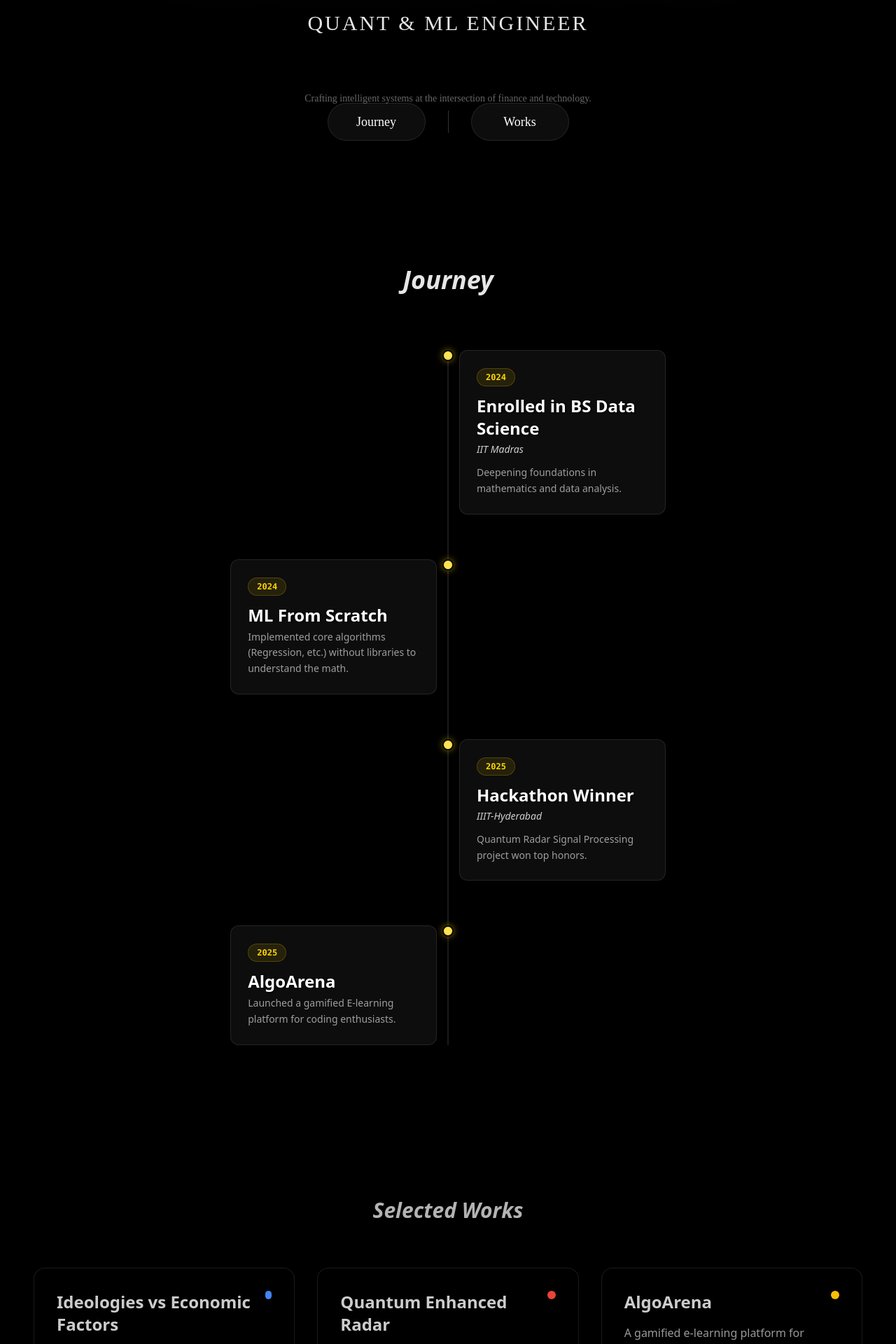
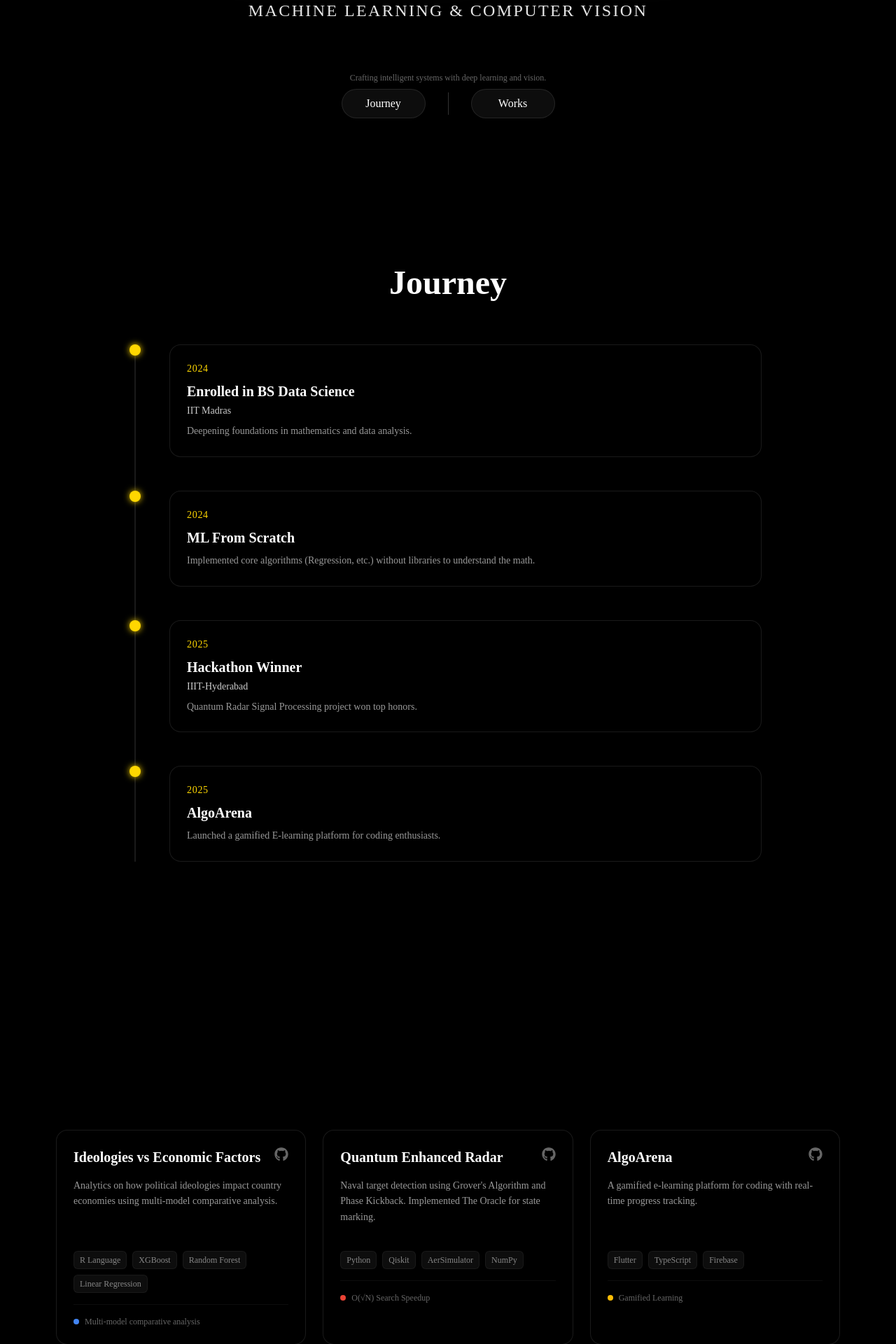
Before and after one commit to Schrodingerscat07/Shiva__Portfolio, a React (Vite) app: page / in a window 1280 px wide. Shown: the part 500-2420 px from the top of the page at 70% size. Built offline with nearby package versions, Linux system fonts and the light colour scheme; a web font is replaced by a local one.

Commit message:
extra changes

```diff
--- a/src/App.jsx
+++ b/src/App.jsx
@@ -2,6 +2,7 @@ import React, { Suspense, useRef, useState, useEffect } from 'react';
 import { Canvas } from '@react-three/fiber';
 import { motion, useScroll, useTransform } from 'framer-motion';
 import { Tilt } from 'react-tilt';
+import { FaGithub } from 'react-icons/fa';
 import AnimatedBackground from './components/AnimatedBackground';
 import { HERO_CONTENT, TIMELINE_DATA, PROJECTS, SOCIAL_LINKS } from './constants/data';
 import './index.css';
@@ -105,7 +106,7 @@ function App() {
         {/* Top Left: Name */}
         <div className="fixed top-8 left-8 z-50 mix-blend-difference">
           <span
-            className="font-japanese font-bold text-2xl tracking-tighter text-white cursor-pointer"
+            className="font-japanese font-bold text-xl tracking-tighter text-white cursor-pointer"
             onClick={() => window.scrollTo({ top: 0, behavior: 'smooth' })}
           >
             SHIVA
@@ -115,12 +116,12 @@ function App() {
         {/* Top Right: Socials & Resume */}
         <div className="fixed top-8 right-8 z-50 flex items-center gap-6 mix-blend-difference">
           {SOCIAL_LINKS.map((link) => (
-            <a key={link.name} href={link.url} target="_blank" rel="noopener noreferrer" className="text-white/70 hover:text-white transition-colors font-japanese text-sm uppercase tracking-widest">
+            <a key={link.name} href={link.url} target="_blank" rel="noopener noreferrer" className="text-white/70 hover:text-white transition-colors font-japanese text-xs uppercase tracking-widest">
               {link.name}
             </a>
           ))}
           <div className="h-4 w-[1px] bg-white/20"></div>
-          <a href={HERO_CONTENT.resumeLink} className="text-white/70 hover:text-white transition-colors font-japanese text-sm uppercase tracking-widest cursor-pointer">
+          <a href={HERO_CONTENT.resumeLink} className="text-white/70 hover:text-white transition-colors font-japanese text-xs uppercase tracking-widest cursor-pointer">
             Resume
           </a>
         </div>
@@ -137,7 +138,7 @@ function App() {
           >
             {/* Huge Title with Blur/Glow Effect */}
             <h1
-              className="font-japanese text-[12rem] md:text-[16rem] leading-none font-bold text-transparent bg-clip-text bg-gradient-to-b from-white to-white/80 mix-blend-overlay"
+              className="font-japanese text-[10rem] md:text-[13rem] leading-none font-bold text-transparent bg-clip-text bg-gradient-to-b from-white to-white/80 mix-blend-overlay"
               style={{
                 filter: 'drop-shadow(0 0 30px rgba(255,255,255,0.5)) blur(1px)',
                 WebkitTextStroke: '1px rgba(255,255,255,0.2)'
@@ -147,7 +148,7 @@ function App() {
             </h1>
 
             {/* Subtitle */}
-            <p className="font-japanese text-2xl md:text-3xl text-white/90 mt-8 mb-24 tracking-widest uppercase font-light">
+            <p className="font-japanese text-xl md:text-2xl text-white/90 mt-8 mb-24 tracking-widest uppercase font-light">
               {HERO_CONTENT.tagline}
             </p>
 
@@ -155,7 +156,7 @@ function App() {
             <div className="flex gap-8 items-center">
               <MagneticButton
                 onClick={() => document.getElementById('journey').scrollIntoView({ behavior: 'smooth' })}
-                className="px-8 py-3 rounded-full bg-white/5 backdrop-blur-sm border border-white/10 text-white font-japanese text-lg hover:bg-white/10 transition-all duration-300 min-w-[140px]"
+                className="px-6 py-2 rounded-full bg-white/5 backdrop-blur-sm border border-white/10 text-white font-japanese text-base hover:bg-white/10 transition-all duration-300 min-w-[120px]"
               >
                 Journey
               </MagneticButton>
@@ -164,131 +165,96 @@ function App() {
 
               <MagneticButton
                 onClick={() => document.getElementById('projects').scrollIntoView({ behavior: 'smooth' })}
-                className="px-8 py-3 rounded-full bg-white/5 backdrop-blur-sm border border-white/10 text-white font-japanese text-lg hover:bg-white/10 transition-all duration-300 min-w-[140px]"
+                className="px-6 py-2 rounded-full bg-white/5 backdrop-blur-sm border border-white/10 text-white font-japanese text-base hover:bg-white/10 transition-all duration-300 min-w-[120px]"
               >
                 Works
               </MagneticButton>
             </div>
 
             {/* Small Description at bottom */}
-            <p className="absolute bottom-12 text-white/40 font-japanese text-sm max-w-md leading-relaxed">
+            <p className="absolute bottom-12 text-white/40 font-japanese text-xs max-w-md leading-relaxed">
               {HERO_CONTENT.description}
             </p>
           </motion.div>
         </Section>
 
-        {/* Timeline Section */}
-        <Section className="py-20" id="journey">
-          <h2 className="font-display text-4xl font-bold mb-20 text-center italic text-white/90 hover:text-white transition-colors duration-300 drop-shadow-lg">Journey</h2>
+        {/* Journey Section */}
+        <Section id="journey" className="min-h-screen flex items-center justify-center relative py-20">
+          <div className="max-w-4xl w-full relative z-10">
+            <motion.h2
+              initial={{ opacity: 0, y: 20 }}
+              whileInView={{ opacity: 1, y: 0 }}
+              className="font-japanese text-4xl md:text-5xl font-bold text-white mb-16 text-center"
+            >
+              Journey
+            </motion.h2>
 
-          <div className="relative max-w-4xl mx-auto px-4">
-            {/* Continuous Line Background */}
-            <div className="absolute left-[27px] top-0 bottom-0 w-[2px] bg-white/10 md:left-1/2 md:-ml-[1px]" />
-
-            <div className="space-y-16">
+            <div className="relative border-l-2 border-white/10 ml-4 md:ml-0 space-y-12">
               {TIMELINE_DATA.map((item, index) => (
                 <motion.div
                   key={index}
-                  initial={{ opacity: 0, y: 50 }}
-                  whileInView={{ opacity: 1, y: 0 }}
-                  viewport={{ once: true, margin: "-100px" }}
+                  initial={{ opacity: 0, x: index % 2 === 0 ? -50 : 50 }}
+                  whileInView={{ opacity: 1, x: 0 }}
                   transition={{ duration: 0.6, delay: index * 0.1 }}
-                  className={`relative flex flex-col md:flex-row gap-8 ${index % 2 === 0 ? 'md:flex-row-reverse' : ''}`}
+                  className="relative pl-8 md:pl-12 group"
                 >
                   {/* Timeline Marker */}
-                  <div className="absolute left-[19px] top-0 md:left-1/2 md:-ml-[8px] z-10">
-                    <motion.div
-                      initial={{ scale: 0 }}
-                      whileInView={{ scale: 1 }}
-                      transition={{ type: "spring", stiffness: 200, damping: 10, delay: 0.2 }}
-                      className="w-4 h-4 rounded-full border-2 border-black shadow-[0_0_10px_rgba(255,215,0,0.5)]"
-                      style={{ backgroundColor: '#FFD700' }} // Gold
-                    >
-                      <motion.div
-                        animate={{ scale: [1, 1.5, 1] }}
-                        transition={{ duration: 2, repeat: Infinity }}
-                        className="w-full h-full rounded-full bg-white/30"
-                      />
-                    </motion.div>
+                  <div className="absolute -left-[9px] top-0 w-4 h-4 rounded-full bg-[#FFD700] shadow-[0_0_10px_#FFD700] group-hover:scale-125 transition-transform duration-300" />
+
+                  <div className="bg-black/40 backdrop-blur-xl border border-white/10 p-6 rounded-2xl hover:bg-black/50 transition-all duration-300">
+                    <span className="font-japanese text-[#FFD700] text-sm tracking-wider mb-2 block">{item.year}</span>
+                    <h3 className="font-japanese text-xl font-bold text-white mb-1" style={{ textShadow: '0 2px 4px rgba(0,0,0,0.5)' }}>{item.title}</h3>
+                    <p className="font-japanese text-white/80 text-sm mb-2">{item.institution || item.project || item.event}</p>
+                    <p className="font-japanese text-white/60 text-sm leading-relaxed">{item.description}</p>
                   </div>
-
-                  {/* Content Card */}
-                  <div className="ml-12 md:ml-0 md:w-1/2">
-                    <motion.div
-                      initial={{ opacity: 0, x: index % 2 === 0 ? 50 : -50 }}
-                      whileInView={{ opacity: 1, x: 0 }}
-                      viewport={{ once: true, margin: "-100px" }}
-                      transition={{ duration: 0.6, delay: index * 0.1 }}
-                      className={`p-6 rounded-xl border border-white/10 backdrop-blur-md relative overflow-hidden group hover:border-[#FFD700]/30 transition-colors duration-500
-                      ${index % 2 === 0 ? 'md:mr-12' : 'md:ml-12'}`}
-                      style={{ backgroundColor: 'rgba(255, 255, 255, 0.05)' }} // Light semi-transparent bg
-                    >
-                      {/* Inner Highlight */}
-                      <div className="absolute inset-0 bg-white/5 opacity-0 group-hover:opacity-100 transition-opacity duration-500 pointer-events-none" />
-
-                      <span className="inline-block px-3 py-1 rounded-full bg-[#FFD700]/10 border border-[#FFD700]/20 text-[#FFD700] text-xs font-mono font-bold mb-3">
-                        {item.year}
-                      </span>
-
-                      <h3 className="font-display text-2xl font-bold text-white mb-1" style={{ textShadow: '1px 1px 3px #000000' }}>
-                        {item.title}
-                      </h3>
-
-                      {(item.institution || item.project || item.event) && (
-                        <p className="text-white/80 text-sm font-medium mb-3 italic">
-                          {item.institution || item.project || item.event}
-                        </p>
-                      )}
-
-                      <p className="text-white/60 text-sm leading-relaxed font-light">
-                        {item.description}
-                      </p>
-                    </motion.div>
-                  </div>
-
-                  {/* Empty space for the other side */}
-                  <div className="hidden md:block md:w-1/2" />
                 </motion.div>
               ))}
             </div>
           </div>
         </Section>
 
-        {/* Projects Section */}
-        <Section id="projects">
-          <h2 className="font-display text-3xl font-bold mb-16 italic text-white/70 hover:text-white transition-colors duration-300">Selected Works</h2>
-          <div className="grid grid-cols-1 md:grid-cols-2 lg:grid-cols-3 gap-8 w-full max-w-7xl px-4">
-            {PROJECTS.map((project) => (
+        {/* Selected Works Section */}
+        <Section id="projects" className="min-h-screen flex items-center justify-center relative py-20">
+          <div className="max-w-6xl w-full relative z-10 px-4">
+            <motion.h2
+              initial={{ opacity: 0, y: 20 }}
+              whileInView={{ opacity: 1, y: 0 }}
+              className="font-japanese text-4xl md:text-5xl font-bold text-black mb-16 text-center"
+            >
+              Selected Works
+            </motion.h2>
+
+            <div className="grid grid-cols-1 md:grid-cols-2 lg:grid-cols-3 gap-6">
+              {PROJECTS.map((project, index) => (
                 <Tilt key={project.id} options={{ max: 15, scale: 1.02, speed: 400 }} className="h-full">
                   <motion.div
                     initial={{ opacity: 0, y: 20 }}
                     whileInView={{ opacity: 1, y: 0 }}
-                  className="bg-black/40 backdrop-blur-xl border border-white/10 p-8 rounded-2xl h-full flex flex-col hover:border-white/20 transition-all group shadow-2xl"
+                    transition={{ delay: index * 0.1 }}
+                    className="bg-black/60 backdrop-blur-md border border-white/10 p-6 rounded-2xl h-full hover:border-white/30 transition-all duration-300 group"
                   >
-                  <div className="mb-4 flex justify-between items-start">
-                    <h3 className="font-display text-2xl font-bold text-white/80 group-hover:text-white transition-colors duration-300">{project.title}</h3>
-                    <div className="w-3 h-3 rounded-full" style={{ backgroundColor: project.color }} />
+                    <div className="flex justify-between items-start mb-4">
+                      <h3 className="font-japanese text-xl font-bold text-white group-hover:text-[#FFD700] transition-colors">{project.title}</h3>
+                      <a href={project.link} target="_blank" rel="noopener noreferrer" className="text-white/40 hover:text-white transition-colors">
+                        <FaGithub size={20} />
+                      </a>
                     </div>
-                  <p className="text-white/60 group-hover:text-white transition-colors duration-300 mb-6 flex-grow">{project.description}</p>
-
-                  <div className="mb-6">
-                    <div className="text-xs font-mono text-white/40 group-hover:text-white/60 transition-colors duration-300 mb-2">TECH STACK</div>
-                    <div className="flex flex-wrap gap-2">
-                      {project.tech.map(t => (
-                        <span key={t} className="px-2 py-1 bg-white/5 border border-white/5 rounded text-xs text-white/60 group-hover:text-white transition-colors duration-300 font-medium">{t}</span>
+                    <p className="font-japanese text-white/60 text-sm mb-6 leading-relaxed h-20 overflow-hidden">{project.description}</p>
+                    <div className="flex flex-wrap gap-2 mb-4">
+                      {project.tech.map((t) => (
+                        <span key={t} className="px-2 py-1 rounded-md bg-white/5 border border-white/5 text-xs text-white/50 font-japanese">
+                          {t}
+                        </span>
                       ))}
                     </div>
-                  </div>
-
-                  <div className="mt-auto pt-6 border-t border-white/5 flex justify-between items-center">
-                    <span className="text-sm font-mono text-blue-400 font-bold">{project.stat}</span>
-                    <a href={project.link} target="_blank" rel="noopener noreferrer" className="text-white/70 hover:text-white hover:underline underline-offset-4 transition-colors duration-300">
-                      View Code &rarr;
-                    </a>
+                    <div className="pt-4 border-t border-white/5 flex items-center gap-2">
+                      <div className="w-2 h-2 rounded-full" style={{ backgroundColor: project.color }} />
+                      <span className="font-japanese text-xs text-white/40">{project.stat}</span>
                     </div>
                   </motion.div>
                 </Tilt>
               ))}
+            </div>
           </div>
         </Section>
 
--- a/src/components/AnimatedBackground.jsx
+++ b/src/components/AnimatedBackground.jsx
@@ -1,92 +1,9 @@
-import React, { useRef, useMemo } from 'react';
+import React, { useRef, useMemo, useEffect, Suspense } from 'react';
 import { Canvas, useFrame, useThree } from '@react-three/fiber';
-import { useTexture, useVideoTexture } from '@react-three/drei';
+import { useVideoTexture } from '@react-three/drei';
 import { Vector2 } from 'three';
-import bgImage from '../assets/bg-dark-splash.png';
 import flowerCaveVideo from '../assets/flower_cave.mp4';
 import journeyVideo from '../assets/journey_bg.mp4';
-
-const FluidImageShader = {
-  uniforms: {
-    uTime: { value: 0 },
-    uTexture: { value: null },
-    uResolution: { value: new Vector2(1, 1) },
-    uImageResolution: { value: new Vector2(1, 1) },
-    uOpacity: { value: 1.0 }
-  },
-  vertexShader: `
-    varying vec2 vUv;
-    void main() {
-      vUv = uv;
-      gl_Position = projectionMatrix * modelViewMatrix * vec4(position, 1.0);
-    }
-  `,
-  fragmentShader: `
-    uniform float uTime;
-    uniform sampler2D uTexture;
-    uniform vec2 uResolution;
-    uniform vec2 uImageResolution;
-    uniform float uOpacity;
-    varying vec2 vUv;
-
-    // Simplex noise function
-    vec3 permute(vec3 x) { return mod(((x*34.0)+1.0)*x, 289.0); }
-
-    float snoise(vec2 v){
-      const vec4 C = vec4(0.211324865405187, 0.366025403784439,
-               -0.577350269189626, 0.024390243902439);
-      vec2 i  = floor(v + dot(v, C.yy) );
-      vec2 x0 = v -   i + dot(i, C.xx);
-      vec2 i1;
-      i1 = (x0.x > x0.y) ? vec2(1.0, 0.0) : vec2(0.0, 1.0);
-      vec4 x12 = x0.xyxy + C.xxzz;
-      x12.xy -= i1;
-      i = mod(i, 289.0);
-      vec3 p = permute( permute( i.y + vec3(0.0, i1.y, 1.0 ))
-      + i.x + vec3(0.0, i1.x, 1.0 ));
-      vec3 m = max(0.5 - vec3(dot(x0,x0), dot(x12.xy,x12.xy), dot(x12.zw,x12.zw)), 0.0);
-      m = m*m ;
-      m = m*m ;
-      vec3 x = 2.0 * fract(p * C.www) - 1.0;
-      vec3 h = abs(x) - 0.5;
-      vec3 ox = floor(x + 0.5);
-      vec3 a0 = x - ox;
-      m *= 1.79284291400159 - 0.85373472095314 * ( a0*a0 + h*h );
-      vec3 g;
-      g.x  = a0.x  * x0.x  + h.x  * x0.y;
-      g.yz = a0.yz * x12.xz + h.yz * x12.yw;
-      return 130.0 * dot(m, g);
-    }
-
-    void main() {
-      // Background cover logic
-      vec2 ratio = vec2(
-        min((uResolution.x / uResolution.y) / (uImageResolution.x / uImageResolution.y), 1.0),
-        min((uResolution.y / uResolution.x) / (uImageResolution.y / uImageResolution.x), 1.0)
-      );
-      vec2 uv = vec2(
-        vUv.x * ratio.x + (1.0 - ratio.x) * 0.5,
-        vUv.y * ratio.y + (1.0 - ratio.y) * 0.5
-      );
-
-      // Fluid distortion
-      float noise = snoise(uv * 5.0 + uTime * 0.1);
-      float wave = snoise(uv * 2.0 - uTime * 0.05);
-
-      vec2 distortedUv = uv + vec2(noise, wave) * 0.01;
-
-      // RGB Shift
-      float r = texture2D(uTexture, distortedUv + vec2(0.001, 0.0)).r;
-      float g = texture2D(uTexture, distortedUv).g;
-      float b = texture2D(uTexture, distortedUv - vec2(0.001, 0.0)).b;
-
-      // Darken slightly for text readability
-      vec3 color = vec3(r, g, b) * 0.6;
-
-      gl_FragColor = vec4(color, uOpacity);
-    }
-  `
-};
 
 const SumieShader = {
   uniforms: {
@@ -214,17 +131,36 @@ const BackgroundMesh = ({ shader, opacity, texture }) => {
   );
 };
 
-const VideoMesh = ({ video, opacity }) => {
-  const texture = useVideoTexture(video, {
-    start: true,
+const SumieMesh = ({ opacity }) => {
+  return (
+    <BackgroundMesh
+      shader={SumieShader}
+      opacity={opacity}
+    />
+  );
+};
+
+const VideoMesh = ({ videoSrc, opacity, isActive }) => {
+  const texture = useVideoTexture(videoSrc, {
+    unsuspend: 'canplay',
     muted: true,
     loop: true,
-    playsInline: true,
+    start: true, // Always start to ensure it loads and resolves Suspense
     crossOrigin: 'Anonymous'
   });
 
+  useEffect(() => {
+    if (texture.image) {
+      if (isActive) {
+        texture.image.play().catch(e => console.warn("Play failed", e));
+      } else {
+        texture.image.pause();
+      }
+    }
+  }, [isActive, texture]);
+
   const mesh = useRef();
-  const { size, viewport } = useThree();
+  const { viewport } = useThree();
 
   useFrame(() => {
     if (mesh.current) {
@@ -236,28 +172,8 @@ const VideoMesh = ({ video, opacity }) => {
   return (
     <mesh ref={mesh} scale={[viewport.width, viewport.height, 1]}>
       <planeGeometry args={[1, 1]} />
-      <meshBasicMaterial map={texture} transparent={true} opacity={0} toneMapped={false} />
+      <meshBasicMaterial map={texture} transparent opacity={0} toneMapped={false} />
     </mesh>
-  );
-};
-
-const FluidMesh = ({ opacity }) => {
-  const texture = useTexture(bgImage);
-  return (
-    <BackgroundMesh
-      shader={FluidImageShader}
-      texture={texture}
-      opacity={opacity}
-    />
-  );
-};
-
-const SumieMesh = ({ opacity }) => {
-  return (
-    <BackgroundMesh
-      shader={SumieShader}
-      opacity={opacity}
-    />
   );
 };
 
@@ -269,16 +185,21 @@ const AnimatedBackground = ({ variant = 'default' }) => {
         dpr={[1, 1.5]} // Limit pixel ratio for performance
         gl={{ antialias: false, powerPreference: "high-performance" }} // Disable antialiasing for speed
       >
-        <React.Suspense fallback={null}>
-          {/* Sumi-e Background (Hero/Default) */}
-          <SumieMesh opacity={variant === 'default' ? 1.0 : 0.0} />
-
-          {/* Journey Video Background (Timeline) */}
-          <VideoMesh video={journeyVideo} opacity={variant === 'journey' ? 1.0 : 0.0} />
+        <Suspense fallback={null}>
+          {/* Journey Video Background (Hero & Timeline) */}
+          <VideoMesh
+            videoSrc={journeyVideo}
+            opacity={(variant === 'default' || variant === 'journey') ? 1.0 : 0.0}
+            isActive={variant === 'default' || variant === 'journey'}
+          />
 
           {/* Flower Cave Video Background (Projects) */}
-          <VideoMesh video={flowerCaveVideo} opacity={variant === 'cave' ? 1.0 : 0.0} />
-        </React.Suspense>
+          <VideoMesh
+            videoSrc={flowerCaveVideo}
+            opacity={variant === 'cave' ? 1.0 : 0.0}
+            isActive={variant === 'cave'}
+          />
+        </Suspense>
       </Canvas>
     </div>
   );
--- a/src/constants/data.js
+++ b/src/constants/data.js
@@ -7,8 +7,8 @@ import {
 
 export const HERO_CONTENT = {
     name: "SHIVA",
-    tagline: "Quant & ML Engineer",
-    description: "Crafting intelligent systems at the intersection of finance and technology.",
+    tagline: "Machine Learning & Computer Vision",
+    description: "Crafting intelligent systems with deep learning and vision.",
     resumeLink: "#",
     socialLinks: {
         github: "https://github.com",
```
Lines whose indentation alone changed are shown as unchanged.
